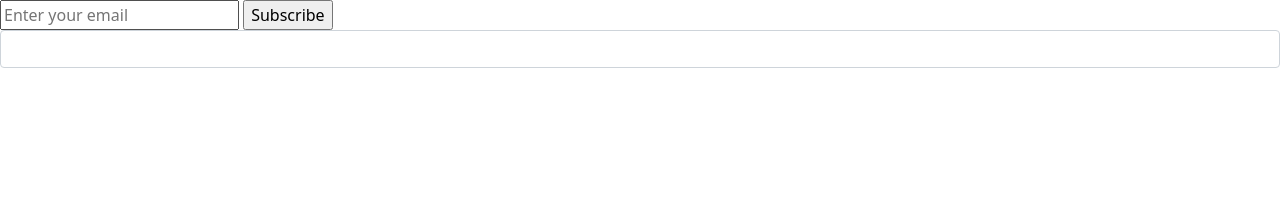
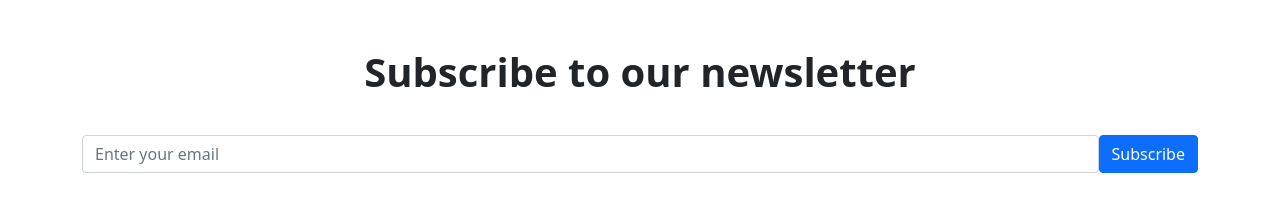
Before and after one commit to oixgres/aws_subscription_project, a plain HTML site: page index.html in a window 1280 px wide. Drawn offline with nearby package versions, Linux system fonts and the light colour scheme.

Commit message:
Finished app

```diff
--- a/index.html
+++ b/index.html
@@ -10,13 +10,14 @@
     <link href="https://cdn.jsdelivr.net/npm/bootstrap@5.0.2/dist/css/bootstrap.min.css" rel="stylesheet" integrity="sha384-EVSTQN3/azprG1Anm3QDgpJLIm9Nao0Yz1ztcQTwFspd3yD65VohhpuuCOmLASjC" crossorigin="anonymous">
 
     <body>
-        <div>
-            <input type="text" name="email" placeholder="Enter your email">
-            <input type="submit" value="Subscribe">
-
-            <input type="text" class="form-control" aria-label="Sizing example input" aria-describedby="inputGroup-sizing-sm">
+        <div class="mt-5 text-center" >
+            <h1><strong>Subscribe to our newsletter</strong></h1>
         </div>
-        <div>
+        <div class="container d-flex align-items-center justify-content-center" style="height: 100px;">
+            <input type="text" name="email" placeholder="Enter your email" class="form-control">
+            <input type="submit" value="Subscribe" class="btn btn-primary">
+        </div>
+        <div class="text-center">
             <p class="response"></p>
         </div>
 
```
